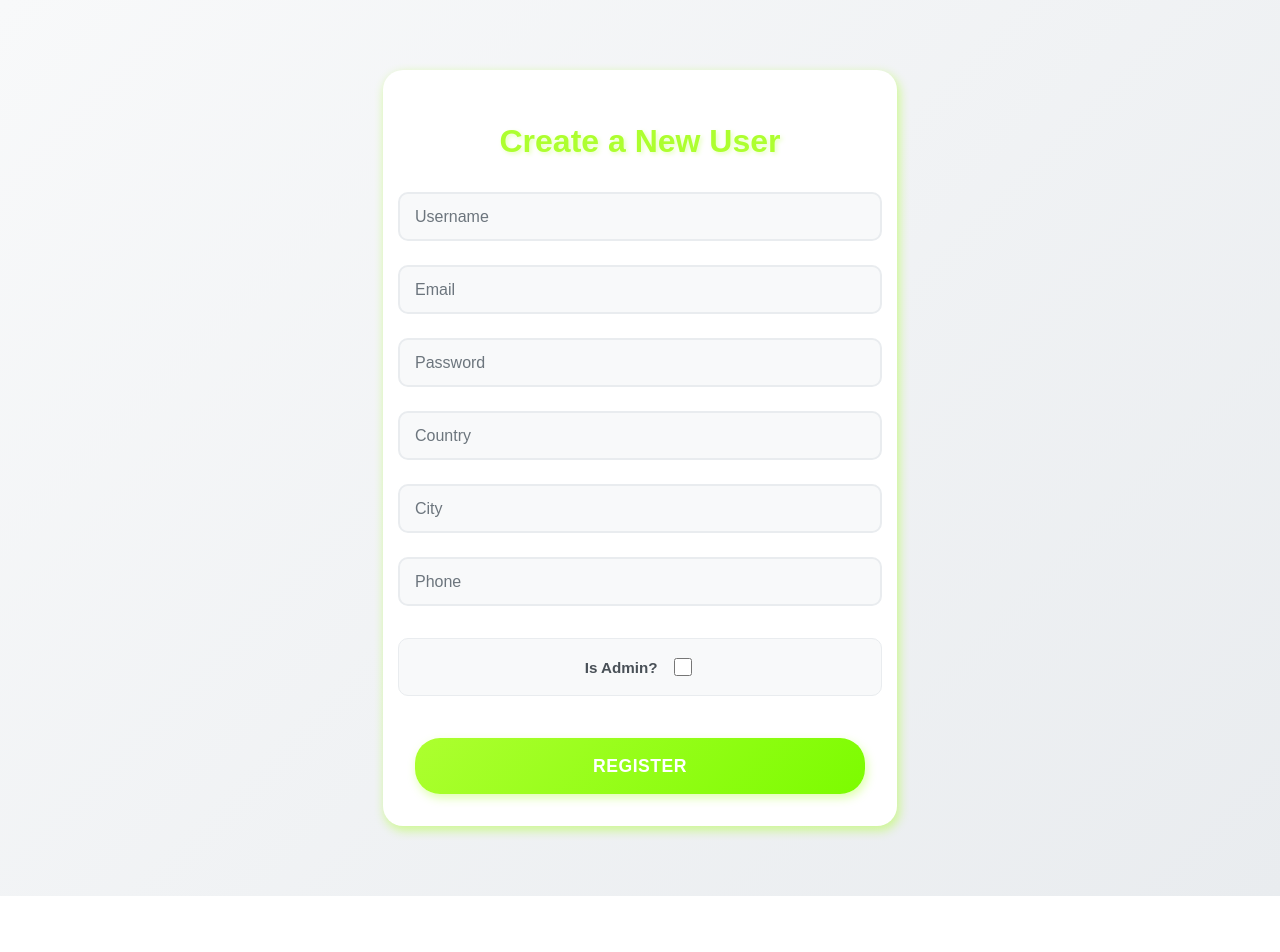
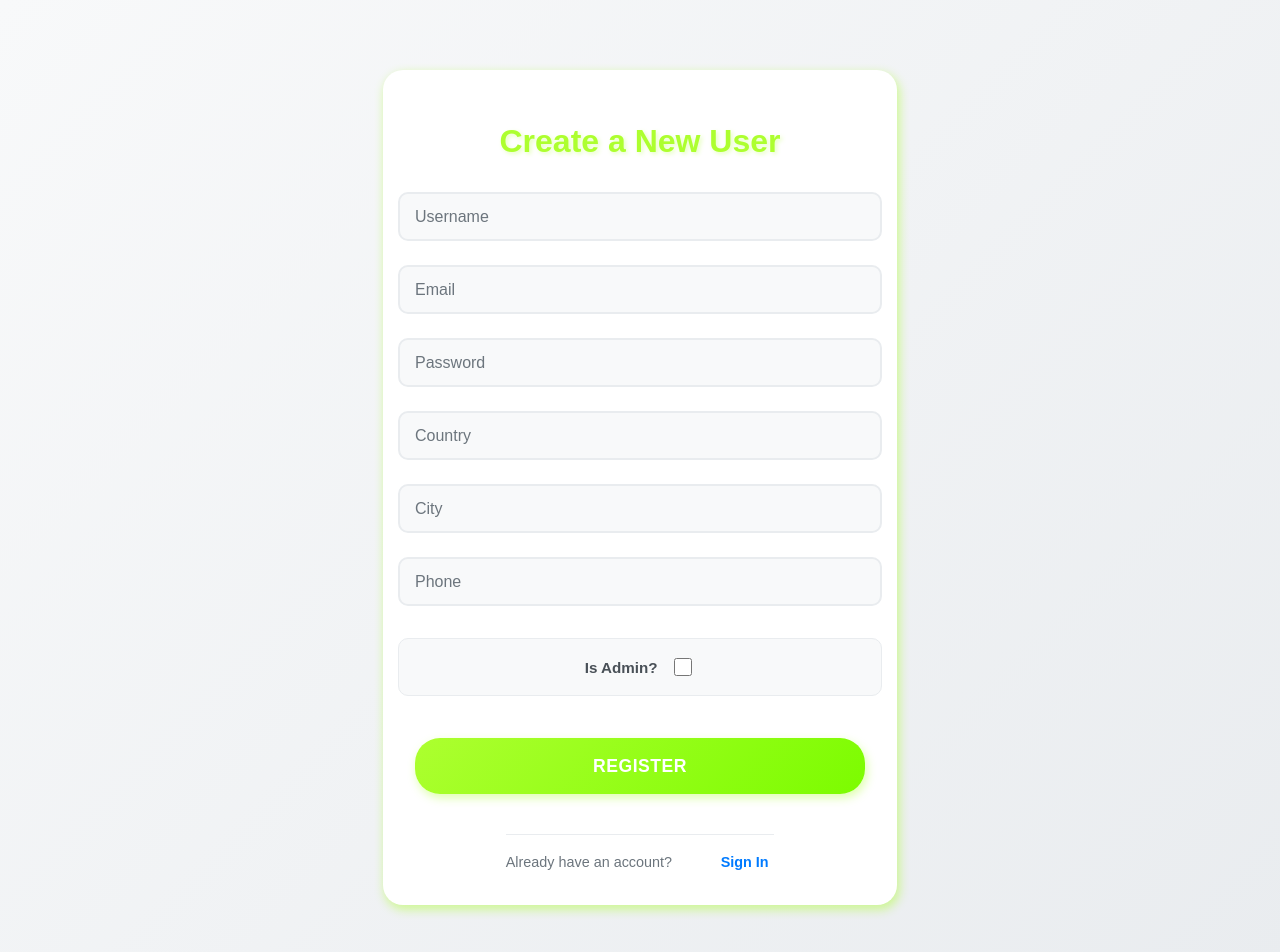
Before and after one commit to narendravs/ticketbooking, a React (Create React App) app in the folder admin/: page /register in a window 1280 px wide. Shown: the top 952 px of the page. Before the commit the page ends 896 px from the top, so only its background shows below. Built offline with nearby package versions, Linux system fonts and the light colour scheme.

Commit message:
code change and enhance design

```diff
--- a/admin/src/pages/register/Register.jsx
+++ b/admin/src/pages/register/Register.jsx
@@ -16,18 +16,23 @@ function Register() {
 
   const [loading, setLoading] = useState(false);
   const [error, setError] = useState(null);
+  const [success, setSuccess] = useState(null);
   const navigate = useNavigate();
 
   const handleChange = (e) => {
     const value =
       e.target.type === "checkbox" ? e.target.checked : e.target.value;
     setCredentials((prev) => ({ ...prev, [e.target.id]: value }));
+    // Clear messages when user starts typing
+    setError(null);
+    setSuccess(null);
   };
 
   const handleClick = async (e) => {
     e.preventDefault();
     setLoading(true);
     setError(null);
+    setSuccess(null);
 
     if (!credentials.username || !credentials.email || !credentials.password) {
       setError({ message: "Username, email, and password are required." });
@@ -35,11 +40,18 @@ function Register() {
       return;
     }
 
+    if (!credentials.isAdmin) {
+      setError({
+        message: "If you want to login, please select 'Is Admin' checkbox.",
+      });
+      setLoading(false);
+      return;
+    }
+
     try {
       await axios.post("/auth/register", credentials);
-      navigate("/login", {
-        state: { message: "Registration successful! Please log in." },
-      });
+      setSuccess({ message: "Registration successful! Please log in." });
+      setLoading(false);
     } catch (err) {
       setError(err.response?.data || { message: "Something went wrong!" });
       setLoading(false);
@@ -114,6 +126,21 @@ function Register() {
         {error && (
           <span className="register-error-message">{error.message}</span>
         )}
+
+        {success && (
+          <span className="register-success-message">{success.message}</span>
+        )}
+
+        <div className="register-navigation">
+          <span className="register-nav-text">Already have an account?</span>
+          &nbsp;
+          <span
+            className="register-nav-link"
+            onClick={() => navigate("/login")}
+          >
+            Sign In
+          </span>
+        </div>
       </div>
     </div>
   );
```
